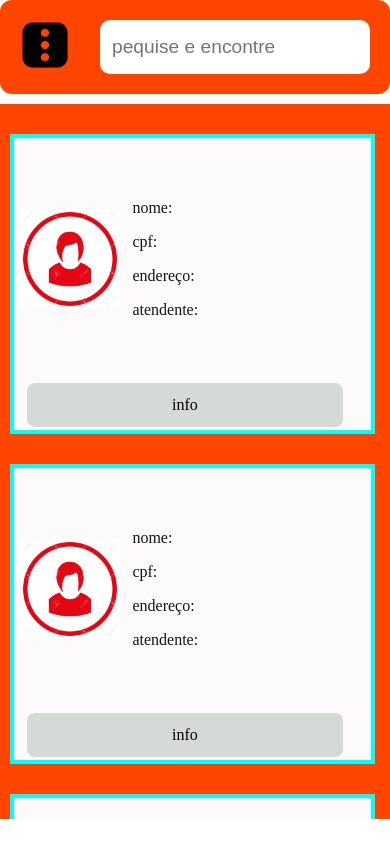
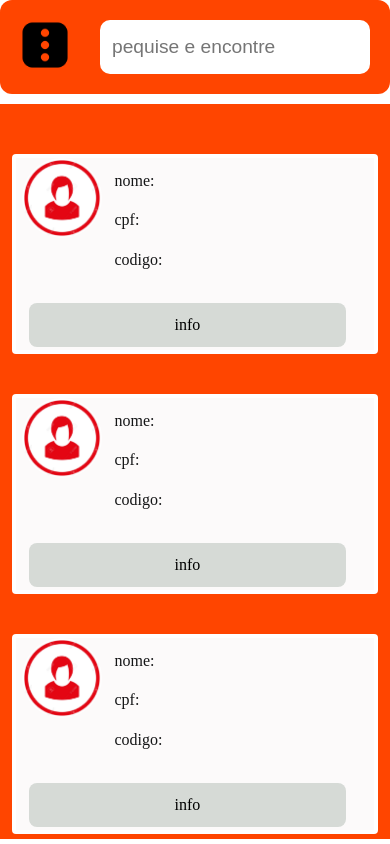
Before and after one commit to Carlosdaniel286/acesso, a Next.js app in the folder front/: page / in a window 390 px wide. Built offline with nearby package versions, Linux system fonts and the light colour scheme; a web font is replaced by a local one.

Commit message:
new layout

```diff
--- a/front/src/app/page.tsx
+++ b/front/src/app/page.tsx
@@ -1,7 +1,7 @@
 'use client'
 import { redirect } from 'next/navigation'
 import Mean from './sistema/Mean/[...user]/page'
-
+import Cadastros from './sistema/components/Form/form'
 
 export default function Page(){
    return(
--- a/front/src/app/sistema/Mean/[...user]/components/scroll/style/scroll.module.css
+++ b/front/src/app/sistema/Mean/[...user]/components/scroll/style/scroll.module.css
@@ -18,26 +18,26 @@
     margin-top: 10px;
     flex-wrap: wrap;
     overflow-x: hidden;
-    padding-right: 5px;
+    padding-right: 0px;
     padding-bottom: 40px;
-
+    overflow-x: hidden;
 }
 
 .scroll::-webkit-scrollbar {
     display: none;
 }
 .cards{
-    background-color: white;
     border-radius: 10px;
     width:32%;
-    height: 230px;
+    height: 260px;
     display: flex;
     margin-left: 5px;
     margin-right: 5px;
     margin-top: 30px;
     display: flex;
     justify-content: center;
-
+    border-radius: 4px;
+    background-color: white;
 }
 
 /* media query*/
@@ -47,23 +47,29 @@
     .cards {
         margin-left: 3px;
         margin-right: 3px;
-        width:46%;
+        width:100%;
+        height: 200px;
     }
   }
 
-  @media (max-width: 920px) {
+
+  @media (max-width: 1000px) {
     .cards {
      height: 300px;
     }
   }
-  @media (max-width: 600px) {
-    .cards {
-       width:95%;
-       flex-wrap: nowrap;
+  @media (min-width: 768px) {
+    .scroll {
+       padding-right: 0px;
     }
   }
-  @media (max-width: 600px) {
-    .scroll {
-       overflow-x: hidden;
-    }
-  }
+
+  @media (max-width: 870px) {
+    .cards{
+      width:94%;
+      height: 200px;
+      margin-bottom: 10px;
+      flex-wrap: nowrap;
+     }
+
+}
--- a/front/src/app/sistema/Mean/[...user]/components/visitaCard/card.tsx
+++ b/front/src/app/sistema/Mean/[...user]/components/visitaCard/card.tsx
@@ -15,18 +15,20 @@ return (
                   alt="Descrição da imagem"
                   width={100}
                   height={100}
+                  style={{borderRadius:'50%'}}
                 />
             </div>
             <div className={on.content}>
             <ul >
                <li>nome:</li>
                <li>cpf:</li>
-               <li>endereço:</li>
-               <li>atendente:</li>
+               <li>codigo:</li>
+               <li className={on.linone}>atendente:</li>
             </ul>
              </div>
           </div>
           <div className={on.button}>
+
               <button className={on.inside}>enter</button>
               <button className={on.outside}>saida</button>
               <button className={on.info}>info</button>
--- a/front/src/app/sistema/Mean/[...user]/components/visitaCard/style/card.module.css
+++ b/front/src/app/sistema/Mean/[...user]/components/visitaCard/style/card.module.css
@@ -17,15 +17,16 @@
     justify-content: center;
     flex-direction: column;
     box-sizing: border-box;
-    border-radius: 0px;
-    background-color: aqua;
+    border-radius: 4px;
+}
 
-}
 .person{
     box-sizing: border-box;
     background-color: rgb(252, 250, 250);
+    background-colo: #00FF00;
     display: flex;
     align-items: center;
+    justify-content: center;
     width: 100%;
     height: 100%;
     padding-left: 6px;
@@ -33,20 +34,20 @@
 
 }
 .content{
-
     width: 100%;
-    height: 120px;
+    height: 100%;
   }
 .content ul {
     box-sizing: border-box;
     width: 100%;
-    height: 100%;
+    height: 85%;
     margin: 0%;
     padding: 0px;
     padding-left: 0.8rem;
     display: flex;
     flex-direction: column;
     justify-content: space-between;
+
 
 }
 .content ul li {
@@ -57,8 +58,7 @@
 .visitimg{
     display:inline-flex;
     justify-content: center;
-    align-items: center;
-    width: 60%;
+    height: 100%;
 }
 .button{
     box-sizing: border-box;
@@ -110,14 +110,7 @@
 
    /* media query*/
 
-   @media (max-width: 920px) {
-    .person {
-      flex-wrap: wrap;
 
-    }
-
-
-  }
 
   @media (max-width: 1000px) {
     .inside ,.outside {
@@ -125,22 +118,35 @@
 
 
     }
-    .info{
-        display:block;
-        width: 90%;
-    }
-}
-
-@media (max-width: 600px) {
-    .person {
-      flex-wrap: nowrap;
-    }
-
-    .visitimg{
-        width: 100px;
+    .linone{
+        display:none;
     }
     .info{
         display:block;
         width: 90%;
     }
-  }
+    .content  {
+        display: flex;
+        justify-content: space-around;
+        height: 60%;
+
+
+      }
+    }
+
+@media (max-width: 875px) {
+
+    .visitimg img {
+        width: 80px;
+        height: 80px;
+        border-radius: 50%;
+    }
+
+    .content  {
+        display: flex;
+        justify-content:space-between;
+        height: 80%;
+
+
+      }
+}
--- a/front/src/app/sistema/Mean/[...user]/page.tsx
+++ b/front/src/app/sistema/Mean/[...user]/page.tsx
@@ -30,12 +30,13 @@ export default function Mean() {
              placeholder='pequise e encontre'
             />
          </header>
-           <main>
-            <div className={on.contentNav}>
+         <div className={on.contentNav}>
                 <Nav/>
             </div>
-                <Scroll />
-             </main>
+
+           <main className={on.main}>
+              <Scroll />
+           </main>
           </div>
         </UserProvider>
 
--- a/front/src/app/sistema/Mean/[...user]/style/style.module.css
+++ b/front/src/app/sistema/Mean/[...user]/style/style.module.css
@@ -1,11 +1,12 @@
 .body{
      width: 100%;
      height: 100%;
-     background-color:white;
+
   }
 .seach{
     background-color: orangered;
     padding: 20px;
+
     border-radius: 12px;
     display: flex;
 }
@@ -24,10 +25,17 @@
   }
   .body main {
     width: 100%;
+    padding-top: 10px;
+    background-color: orangered;
   }
   .contentNav{
    width: 70%;
-   height: 7vh;
+   height: 20%;
+   display: flex;
+   align-items: center;
+
+
+
   }
 
   .contentModal{
@@ -61,6 +69,9 @@
     .ClikModal .bodyModal {
      width: 30%;
     }
+    .seach {
+      margin-bottom: 10px;
+    }
 
 
   }
--- a/front/src/app/sistema/components/navegador/style/nav.module.css
+++ b/front/src/app/sistema/components/navegador/style/nav.module.css
@@ -1,19 +1,25 @@
 .nav{
     height: 100%;
+    width: 100%;
+    box-sizing: border-box;
 }
 .nav ul{
     display: flex;
     align-items: center;
     justify-content: space-between;
     list-style: none;
+    width: 100%;
+    box-sizing: border-box;
 
 }
 .nav li {
-    margin: 5px;
+    margin-right: 20px;
     list-style: none;
     cursor: pointer;
     border-bottom: 2px solid transparent; /* Adicione uma linha de borda inferior */
     padding-bottom: 8px;
+    padding-top: 8px;
+
 }
 .nav li:hover {
      /* Altere a cor de fundo conforme necessário */
--- a/front/src/app/sistema/components/overlay/style/over.module.css
+++ b/front/src/app/sistema/components/overlay/style/over.module.css
@@ -14,6 +14,28 @@
   align-items: center;
 }
 .hidden{
-  width: 50%;
+  width: 55%;
   height: 95vh;
 }
+
+
+@media (max-width: 1024px) {
+  .hidden {
+    width: 60%;
+   }
+
+}
+
+@media (max-width: 900px) {
+  .hidden {
+    width: 70%;;
+   }
+
+}
+
+@media (max-width: 754px) {
+  .hidden {
+    width: 85%;
+   }
+
+}
```
